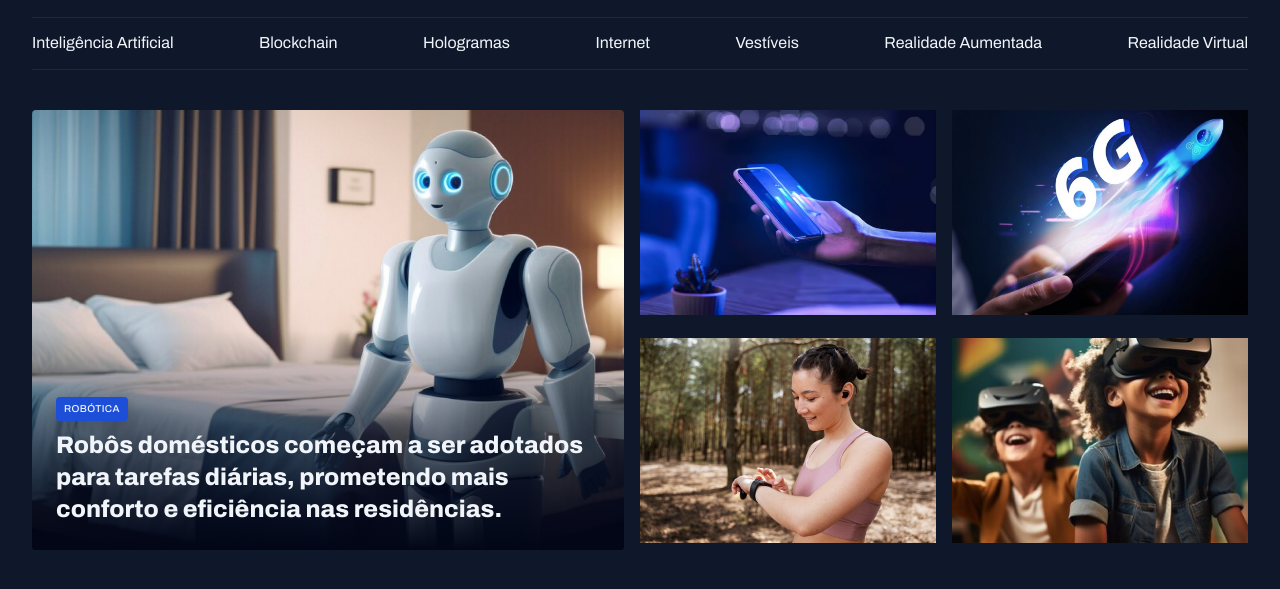
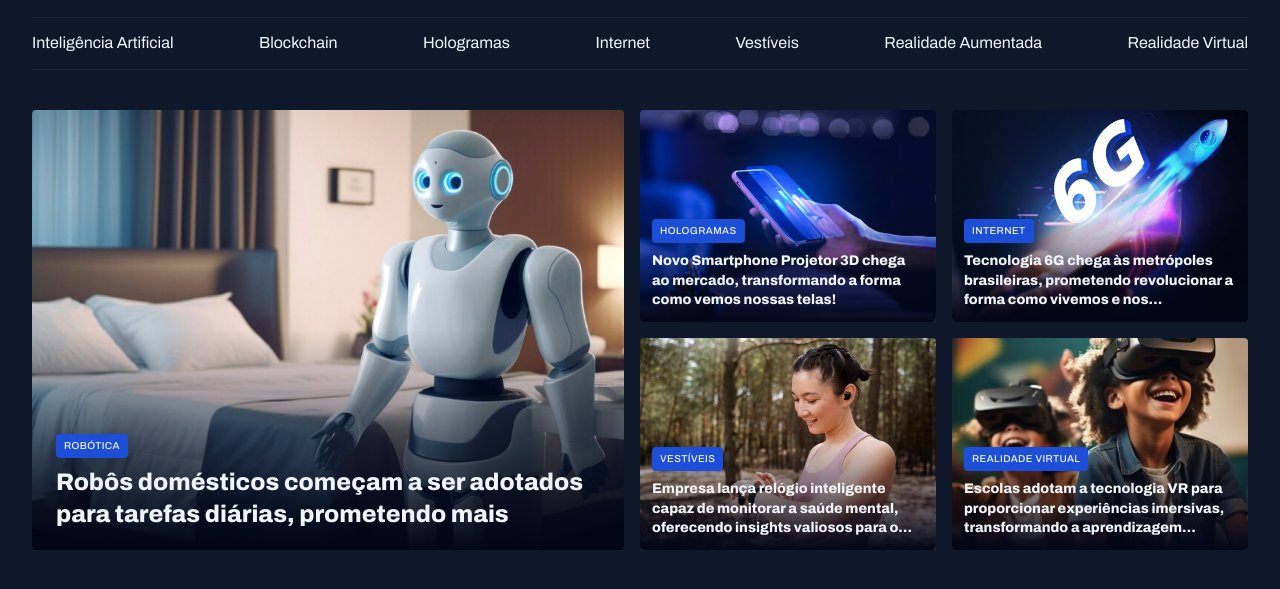
Before and after one commit to trybrito/newsfy, a plain HTML site: page index.html in a window 1280 px wide. Shown: the part 45-634 px from the top of the page. Drawn offline with Linux system fonts and the light colour scheme.

Commit message:
finishes the featured news section

```diff
--- a/index.html
+++ b/index.html
@@ -69,30 +69,58 @@
           </figcaption>
         </figure>
         <div class="grid grid-cols-2 gap-16">
-          <div>
+          <figure class="news-card">
             <img
               src="./assets/images/Image 02.png"
               alt="Imagem aleatória sobre tecnologia."
             />
-          </div>
-          <div>
+            <figcaption>
+              <span class="content-tag">Hologramas</span>
+              <h2 class="text-lg">
+                Novo Smartphone Projetor 3D chega ao mercado, transformando a
+                forma como vemos nossas telas!
+              </h2>
+            </figcaption>
+          </figure>
+          <figure class="news-card">
             <img
               src="./assets/images/Image 03.png"
               alt="Imagem aleatória sobre tecnologia."
             />
-          </div>
-          <div>
+            <figcaption>
+              <span class="content-tag">Internet</span>
+              <h2 class="text-lg">
+                Tecnologia 6G chega às metrópoles brasileiras, prometendo
+                revolucionar a forma como vivemos e nos comunicamos.
+              </h2>
+            </figcaption>
+          </figure>
+          <figure class="news-card">
             <img
               src="./assets/images/Image 04.png"
               alt="Imagem aleatória sobre tecnologia."
             />
-          </div>
-          <div>
+            <figcaption>
+              <span class="content-tag">Vestíveis</span>
+              <h2 class="text-lg">
+                Empresa lança relógio inteligente capaz de monitorar a saúde
+                mental, oferecendo insights valiosos para o bem-estar pessoal.
+              </h2>
+            </figcaption>
+          </figure>
+          <figure class="news-card">
             <img
               src="./assets/images/Image 05.png"
               alt="Imagem aleatória sobre tecnologia."
             />
-          </div>
+            <figcaption>
+              <span class="content-tag">Realidade Virtual</span>
+              <h2 class="text-lg">
+                Escolas adotam a tecnologia VR para proporcionar experiências
+                imersivas, transformando a aprendizagem tradicional.
+              </h2>
+            </figcaption>
+          </figure>
         </div>
       </section>
     </main>
--- a/styles/components/sections.css
+++ b/styles/components/sections.css
@@ -26,8 +26,22 @@
       bottom: 0;
       padding: 2.4rem;
 
+      &:has(.text-lg) {
+        padding: 1.2rem;
+      }
+
       h2 {
+        display: -webkit-box;
+        display: -moz-box;
+        -webkit-line-clamp: 3; /* defines the number os lines that we want to be displayed */
+        -moz-line-clamp: 3;
+        -webkit-box-orient: vertical; /* defines the orientation for the ellipsis text overflow */
+        -moz-box-orient: vertical;
+
         margin-top: 0.8rem;
+        max-height: 6rem;
+        overflow: hidden;
+        text-overflow: ellipsis;
       }
     }
   }
```
Also changed, not shown: 1 other file.
